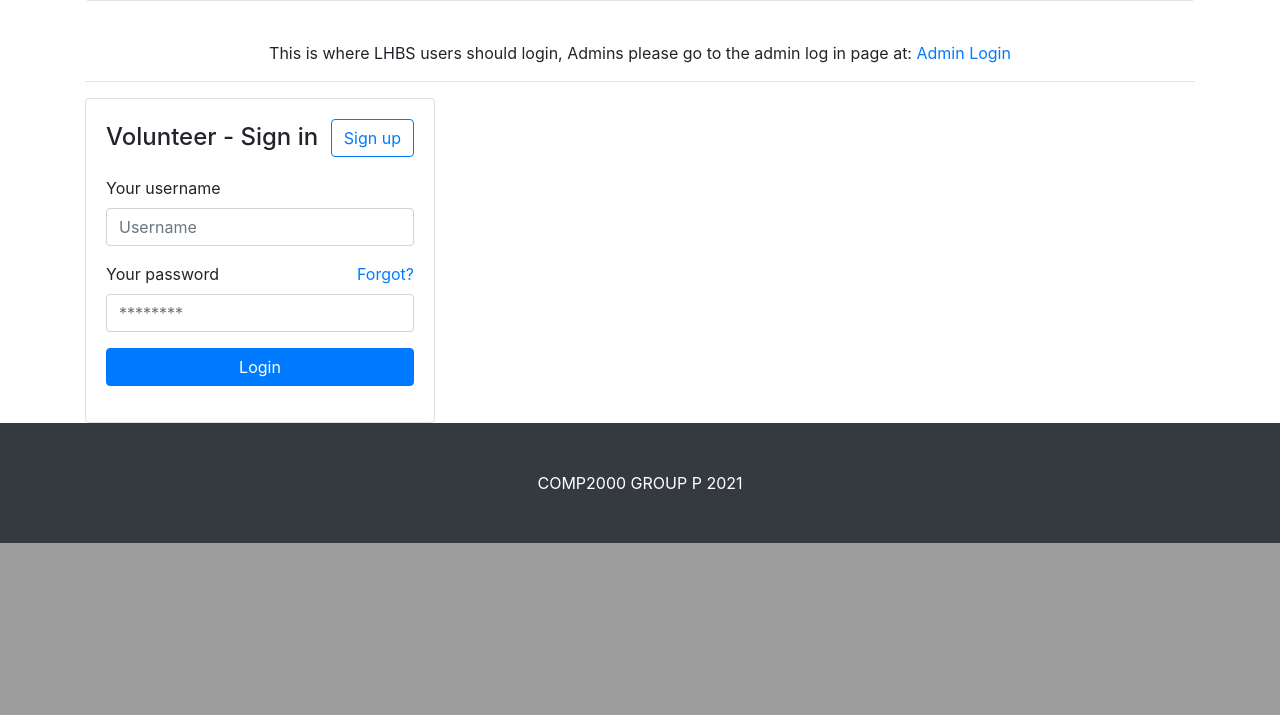
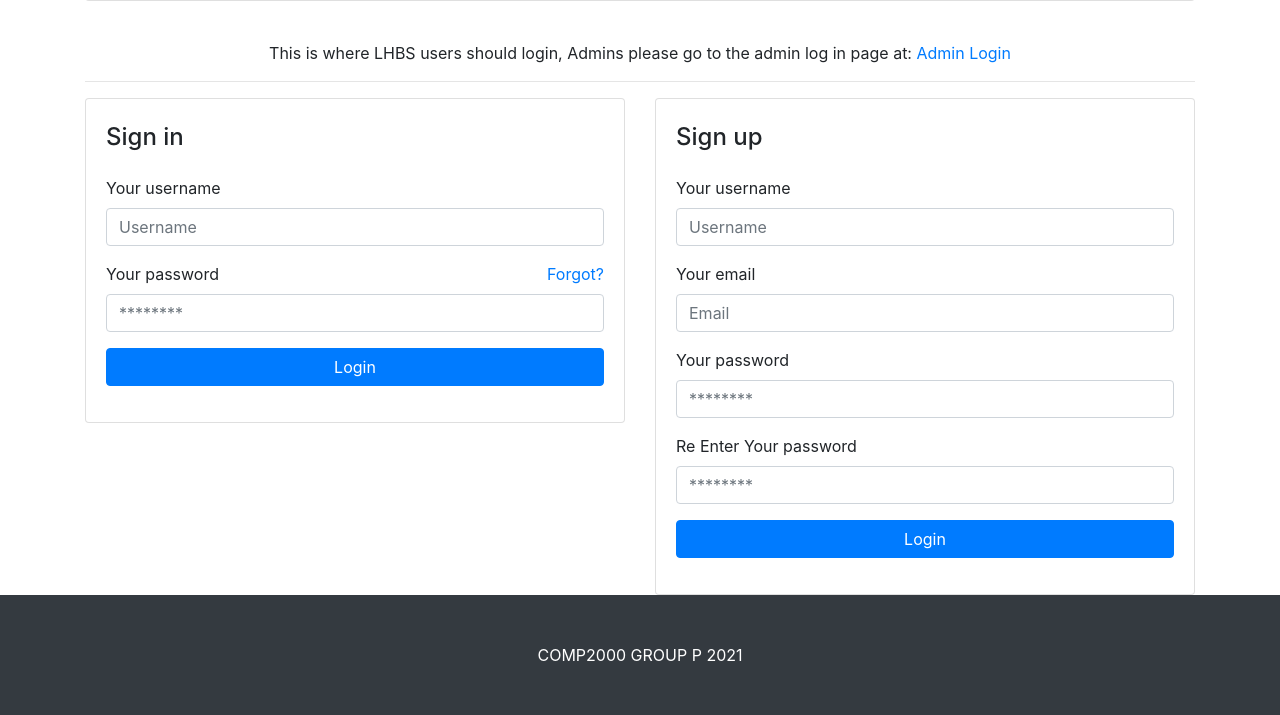
Before and after one commit to Will-Stewart/COMP2003-2020-GROUP-P-LHBS, a PHP site: page /loginUser.php in a window 1280 px wide. Shown: the part 1078-1793 px from the top of the page. Before the commit the page ends 1621 px from the top, so only its background shows below. Run offline with PHP 8.4, Linux system fonts and the light colour scheme.

Commit message:
Updated Sign and Log in page

```diff
--- a/public/loginUser.php
+++ b/public/loginUser.php
@@ -18,21 +18,22 @@ include_once 'header.php';
         <br>  <p class="text-center">This is where LHBS users should login, Admins please go to the admin log in page at: <a href="loginAdmin.php"> Admin Login</a></p>
         <hr>
 
+
         <div class="row">
-        <aside class="col-sm-4">
+            <div class="col-sm">
+
                 <div class="card">
                     <article class="card-body">
-                    <a href="" class="float-right btn btn-outline-primary">Sign up</a>
-                    <h4 class="card-title mb-4 mt-1">Volunteer - Sign in</h4>
+                        <h4 class="card-title mb-4 mt-1">Sign in</h4>
                         <form>
                             <div class="form-group">
                                 <label>Your username</label>
-                            <input type="text" class="form-control" placeholder="Username" id="">
+                                <input type="text" class="form-control" placeholder="Username" id="username">
                             </div> <!-- form-group// -->
                             <div class="form-group">
                                 <a class="float-right" href="#">Forgot?</a>
                                 <label>Your password</label>
-                            <input type="password" class="form-control" placeholder="********" id="">
+                                <input type="password" class="form-control" placeholder="********" id="password">
                             </div> <!-- form-group// -->
                             <div class="form-group">
                             </div> <!-- form-group// -->
@@ -43,11 +44,45 @@ include_once 'header.php';
                     </article>
                 </div> <!-- card.// -->
 
-        </aside> <!-- col.// -->
-        <aside class="col-sm-4">
+            </div>
+            <div class="col-sm">
 
-        </aside>
+                <div class="card">
+                    <article class="card-body">
+                        <h4 class="card-title mb-4 mt-1">Sign up</h4>
+                        <form>
+                            <div class="form-group">
+                                <label>Your username</label>
+                                <input type="text" class="form-control" placeholder="Username" id="username">
+                            </div> <!-- form-group// -->
+                            <div class="form-group">
+                                <label>Your email</label>
+                                <input type="text" class="form-control" placeholder="Email" id="email">
+                            </div> <!-- form-group// -->
+                            <div class="form-group">
+                                <label>Your password</label>
+                                <input type="password" class="form-control" placeholder="********" id="password">
+                            </div> <!-- form-group// -->
+                            <div class="form-group">
+                                <label>Re Enter Your password</label>
+                                <input type="password" class="form-control" placeholder="********" id="repassword">
+                            </div> <!-- form-group// -->
+                            <div class="form-group">
+                            </div> <!-- form-group// -->
+                            <div class="form-group">
+                                <button type="submit" class="btn btn-primary btn-block"> Login  </button>
+                            </div> <!-- form-group// -->
+                        </form>
+                    </article>
+                </div> <!-- card.// -->
+
+
             </div>
+        </div>
+
+
+
+
 
 
     </div>
```
Lines whose indentation alone changed are shown as unchanged.
